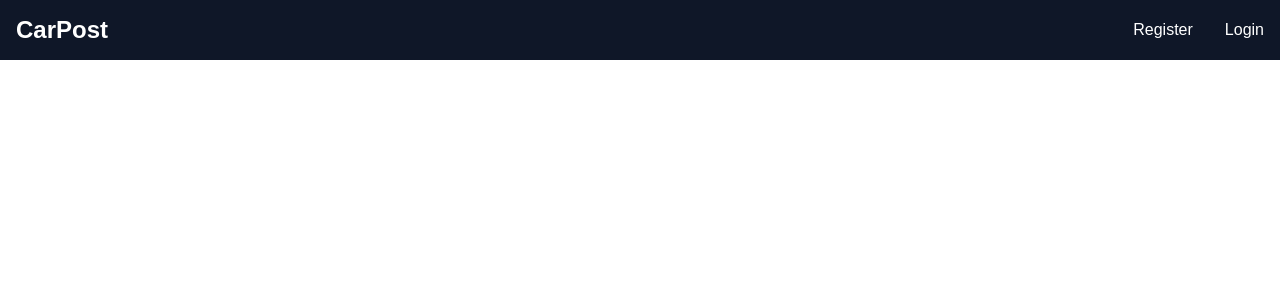
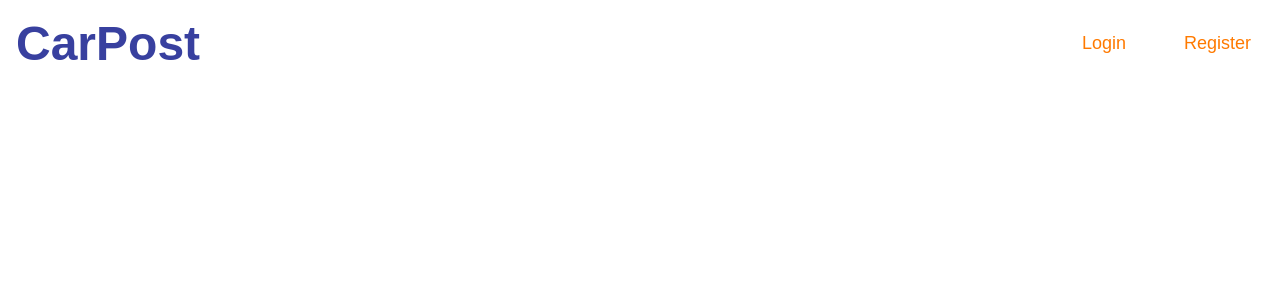
Before and after one commit to ivan-nedelchev/CarPost-MERN, a React (Vite) app in the folder front-end/: page /details in a window 1280 px wide. Shown: the top 300 px of the page. Built offline with nearby package versions, Linux system fonts and the light colour scheme.

Commit message:
Button component and NavBar restyling

```diff
--- a/front-end/src/App.css
+++ b/front-end/src/App.css
@@ -6,7 +6,7 @@ h2 {
 label {
   display: block;
   margin-bottom: 1vh;
-    margin-top: 1vh
+  margin-top: 1vh;
 }
 
 select {
@@ -24,7 +24,7 @@ h2 {
   background-position: right 10px center;
 }
 
-  button {
+/* button {
     display: block;
     width: 100%;
     padding: 10px;
@@ -40,4 +40,4 @@ h2 {
 
   button:hover {
     background-color: #0056b3;
-  }
+  } */
--- a/front-end/src/index.css
+++ b/front-end/src/index.css
@@ -4,3 +4,8 @@
   padding: 0;
   font-family: Arial, Helvetica, sans-serif;
 }
+html {
+  /* This makes the content not jump around when a scroll bar is visible. */
+  overflow-x: hidden;
+  margin-right: calc(-1 * (100vw - 100%));
+}
--- a/front-end/src/views/Home.jsx
+++ b/front-end/src/views/Home.jsx
@@ -6,8 +6,8 @@ import "./Home.css";
 const Home = () => {
   const [cars, setCars] = useState([]);
   useEffect(() => {
-    let getCars = async () => {
-      let carsArray = await fetchCars();
+    const getCars = async () => {
+      const carsArray = await fetchCars();
       setCars([...carsArray]);
     };
     getCars();
--- /dev/null
+++ b/front-end/src/views/components/Button.css
@@ -0,0 +1,39 @@
+.underline-btn {
+  position: relative;
+  background-color: transparent;
+  border: none;
+  font-size: 18px;
+  cursor: pointer;
+  padding: 2px 5px;
+  outline: none;
+  color: #ff7a00;
+}
+
+.underline-btn::after {
+  content: "";
+  position: absolute;
+  width: 0;
+  height: 4px;
+  background-color: #ff7700; /* Set the underline color */
+  left: 2px;
+  bottom: -3px;
+  transition: width 0.25s ease-in-out; /* Control the speed and smoothness */
+}
+
+.underline-btn:hover::after,
+.underline-btn.active::after {
+  /* Makes the underline appear on hover and active state */
+  width: 95%;
+}
+
+.title {
+  background-color: transparent;
+  border: none;
+  font-weight: bold;
+  text-decoration: none;
+  color: #38409f;
+  font-size: 3rem;
+  margin: 1rem;
+  font-weight: bold;
+  text-decoration: none;
+}
--- /dev/null
+++ b/front-end/src/views/components/Button.jsx
@@ -0,0 +1,13 @@
+import React from "react";
+import "./Button.css";
+const Button = ({ onClick, classes, children }) => {
+  return (
+    <>
+      <button onClick={onClick} className={classes}>
+        {children}
+      </button>
+    </>
+  );
+};
+
+export default Button;
--- a/front-end/src/views/components/Navbar.css
+++ b/front-end/src/views/components/Navbar.css
@@ -1,22 +1,10 @@
-.active {
-  background-color: #1d4ed8;
-}
-
 nav {
   display: flex;
   justify-content: space-between;
   align-items: center;
-  background-color: #0f1728;
+  background-color: #ffffff;
   position: sticky;
   top: 0;
-}
-
-nav .title {
-  font-size: 1.5rem;
-  margin: 1rem;
-  font-weight: bold;
-  text-decoration: none;
-  color: white;
 }
 
 nav ul {
@@ -27,17 +15,18 @@ nav ul li {
   list-style: none;
 }
 
-nav ul li a {
+nav ul li a,
+nav ul li button {
   display: block;
   text-decoration: none;
   color: white;
   padding: 0.5rem;
   margin: 0 0.5rem;
   border-radius: 0.5rem;
-}
-
-nav ul li a:not(.active):hover {
-  background-color: #172554;
+  background: transparent;
+  border: none;
+  cursor: pointer;
+  appearance: none;
 }
 
 nav .menu {
@@ -58,34 +47,3 @@ nav .menu span {
   background-color: #fff;
   border-radius: 0.2rem;
 }
-
-@media (max-width: 480px) {
-  nav .menu {
-    display: flex;
-  }
-
-  nav {
-    flex-direction: column;
-    align-items: start;
-  }
-
-  nav ul {
-    display: none;
-    flex-direction: column;
-    width: 100%;
-    margin-bottom: 0.25rem;
-  }
-
-  nav ul.open {
-    display: flex;
-  }
-
-  nav ul li {
-    width: 100%;
-    text-align: center;
-  }
-
-  nav ul li a {
-    margin: 0.2rem 0.5rem;
-  }
-}
--- a/front-end/src/views/components/Navbar.jsx
+++ b/front-end/src/views/components/Navbar.jsx
@@ -1,6 +1,7 @@
 import { useState, useContext } from "react";
 import { Link, NavLink, useNavigate } from "react-router-dom";
 import { AuthContext } from "../../context/AuthContext";
+import Button from "./Button";
 import "./Navbar.css";
 
 const Navbar = () => {
@@ -14,8 +15,8 @@ const Navbar = () => {
 
   return (
     <nav>
-      <Link to="/" className="title">
-        CarPost
+      <Link to="/">
+        <Button classes="title">CarPost</Button>
       </Link>
       <div
         className="menu"
@@ -31,23 +32,51 @@ const Navbar = () => {
         {authenticated ? ( //logged in view
           <>
             <li>
-              <NavLink to="/my-posts">My Posts</NavLink>
+              <NavLink to="/my-posts">
+                {({ isActive }) => (
+                  <Button classes={`underline-btn ${isActive ? "active" : ""}`}>
+                    My Posts
+                  </Button>
+                )}
+              </NavLink>
             </li>
             <li>
-              <NavLink to="/create/car">Post a Car</NavLink>
+              <NavLink to="/create/car">
+                {({ isActive }) => (
+                  <Button classes={`underline-btn ${isActive ? "active" : ""}`}>
+                    Post a Car
+                  </Button>
+                )}
+              </NavLink>
             </li>
             <li>
-              <NavLink onClick={() => handleLogout()}>Logout</NavLink>
+              <a href="">
+                <Button onClick={() => handleLogout()} classes="underline-btn">
+                  Logout
+                </Button>
+              </a>
             </li>
           </>
         ) : (
           //no user view
           <>
             <li>
-              <NavLink to="/register">Register</NavLink>
+              <NavLink to="/login">
+                {({ isActive }) => (
+                  <Button classes={`underline-btn ${isActive ? "active" : ""}`}>
+                    Login
+                  </Button>
+                )}
+              </NavLink>
             </li>
             <li>
-              <NavLink to="/login">Login</NavLink>
+              <NavLink to="/register">
+                {({ isActive }) => (
+                  <Button classes={`underline-btn ${isActive ? "active" : ""}`}>
+                    Register
+                  </Button>
+                )}
+              </NavLink>
             </li>
           </>
         )}
```
Lines whose indentation alone changed are shown as unchanged.
